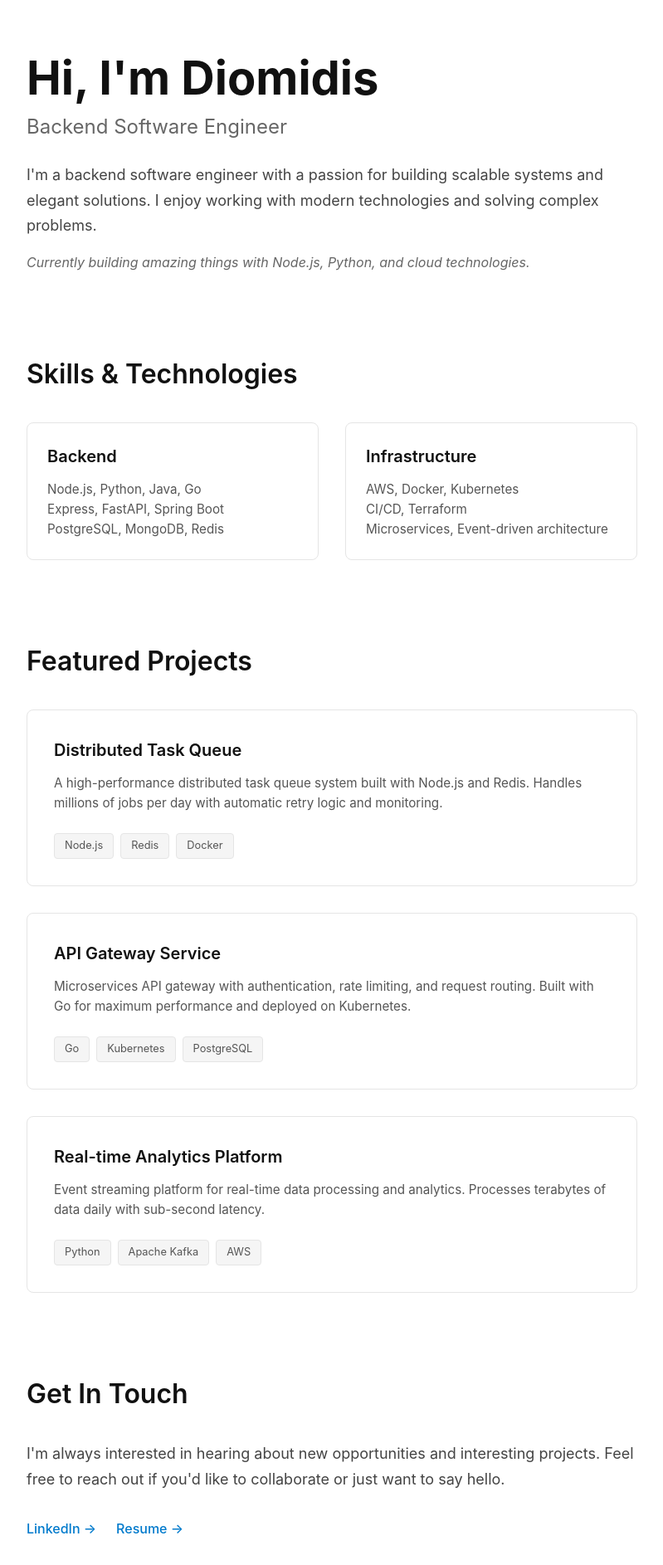
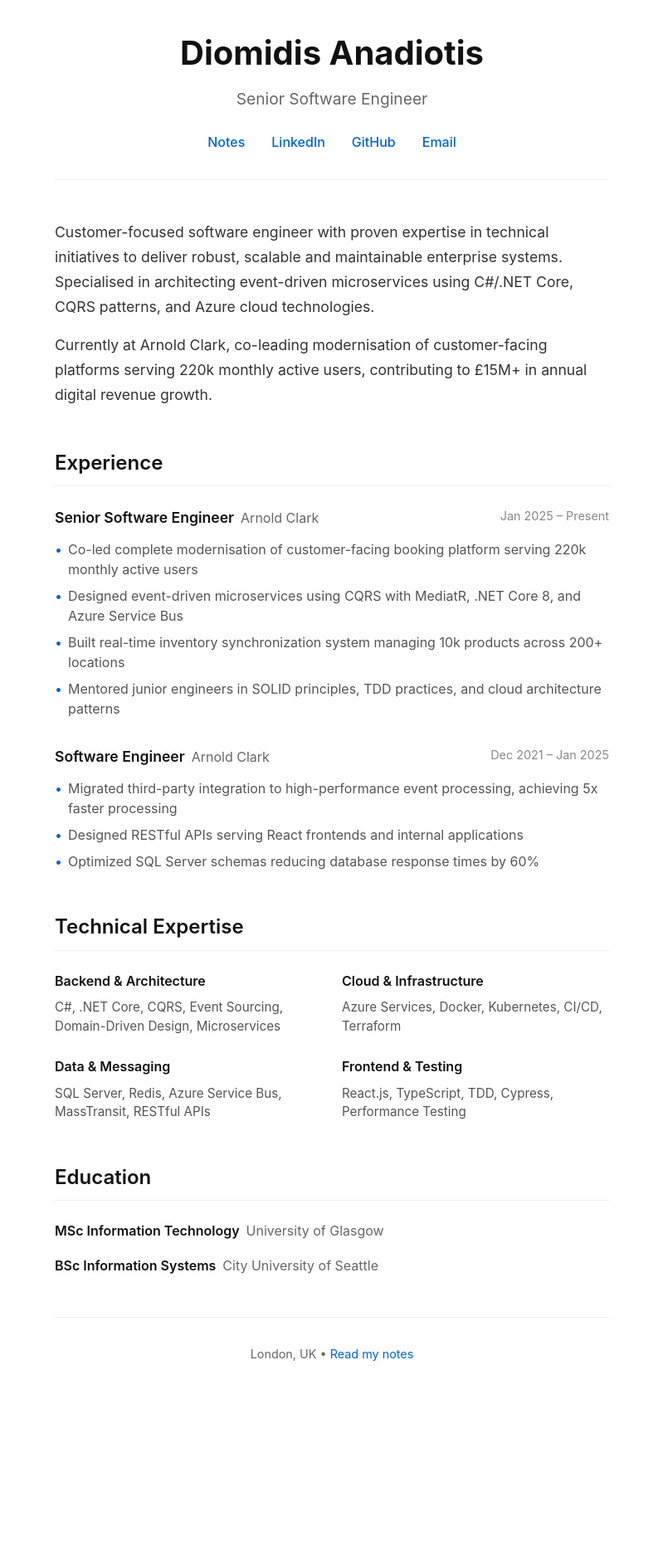
Before and after one commit to diomidis/diomidis.net, a React (Vite) app: page / in a window 1280 px wide. Shown: the top 1886 px of the page at 83% size, without its empty margins (240-1039 px from the left). After the commit the page ends 1675 px from the top, so only its background shows below. Built offline with nearby package versions, Linux system fonts and the light colour scheme.

Commit message:
Redesign with Matt Parker layout and CV content

```diff
--- a/index.html
+++ b/index.html
@@ -4,7 +4,7 @@
     <meta charset="UTF-8" />
     <link rel="icon" type="image/svg+xml" href="/vite.svg" />
     <meta name="viewport" content="width=device-width, initial-scale=1.0" />
-    <title>Diomidis Anadiotis - Backend Software Engineer</title>
+    <title>Diomidis Anadiotis - Senior Software Engineer</title>
   </head>
   <body>
     <div id="root"></div>
--- a/src/App.css
+++ b/src/App.css
@@ -6,211 +6,220 @@
 }
 
 body {
-  font-family: -apple-system, BlinkMacSystemFont, 'Segoe UI', 'Roboto', 'Oxygen',
-    'Ubuntu', 'Cantarell', 'Fira Sans', 'Droid Sans', 'Helvetica Neue',
-    sans-serif;
-  -webkit-font-smoothing: antialiased;
-  -moz-osx-font-smoothing: grayscale;
+  font-family: -apple-system, BlinkMacSystemFont, 'Segoe UI', system-ui, sans-serif;
   line-height: 1.6;
   color: #333;
   background-color: #fff;
+  font-size: 16px;
 }
 
-.app {
+/* Container - Matt Parker style centered layout */
+.container {
+  max-width: 700px;
+  margin: 0 auto;
+  padding: 2rem 1rem;
   min-height: 100vh;
+  display: flex;
+  flex-direction: column;
 }
 
-.main {
-  max-width: 800px;
-  margin: 0 auto;
-  padding: 4rem 2rem;
+/* Header */
+.header {
+  text-align: center;
+  margin-bottom: 3rem;
+  padding-bottom: 2rem;
+  border-bottom: 1px solid #eee;
 }
 
-/* Hero Section */
-.hero {
-  margin-bottom: 6rem;
-}
-
-.hero-title {
-  font-size: 3.5rem;
+.name {
+  font-size: 2.5rem;
   font-weight: 700;
   color: #111;
   margin-bottom: 0.5rem;
-  line-height: 1.1;
 }
 
-.hero-subtitle {
-  font-size: 1.5rem;
+.title {
+  font-size: 1.2rem;
   color: #666;
-  margin-bottom: 1.5rem;
-  font-weight: 400;
-}
-
-.hero-description {
-  font-size: 1.125rem;
-  color: #444;
-  margin-bottom: 1rem;
-  line-height: 1.7;
-}
-
-.hero-current {
-  font-size: 1rem;
-  color: #666;
-  font-style: italic;
-}
-
-/* Section Titles */
-.section-title {
-  font-size: 2rem;
-  font-weight: 600;
-  color: #111;
-  margin-bottom: 2rem;
-}
-
-/* Skills Section */
-.skills {
-  margin-bottom: 6rem;
-}
-
-.skills-grid {
-  display: grid;
-  grid-template-columns: repeat(auto-fit, minmax(300px, 1fr));
-  gap: 2rem;
-}
-
-.skill-category {
-  padding: 1.5rem;
-  border: 1px solid #e5e5e5;
-  border-radius: 8px;
-  transition: all 0.2s ease;
-}
-
-.skill-category:hover {
-  border-color: #007acc;
-  transform: translateY(-2px);
-  box-shadow: 0 4px 12px rgba(0, 0, 0, 0.1);
-}
-
-.skill-title {
-  font-size: 1.25rem;
-  font-weight: 600;
-  color: #111;
-  margin-bottom: 0.75rem;
-}
-
-.skill-list {
-  font-size: 0.95rem;
-  color: #555;
-  line-height: 1.6;
-}
-
-/* Projects Section */
-.projects {
-  margin-bottom: 6rem;
-}
-
-.projects-grid {
-  display: grid;
-  gap: 2rem;
-}
-
-.project-card {
-  padding: 2rem;
-  border: 1px solid #e5e5e5;
-  border-radius: 8px;
-  transition: all 0.2s ease;
-}
-
-.project-card:hover {
-  border-color: #007acc;
-  transform: translateY(-2px);
-  box-shadow: 0 4px 12px rgba(0, 0, 0, 0.1);
-}
-
-.project-title {
-  font-size: 1.25rem;
-  font-weight: 600;
-  color: #111;
-  margin-bottom: 0.75rem;
-}
-
-.project-description {
-  font-size: 0.95rem;
-  color: #555;
-  line-height: 1.6;
   margin-bottom: 1.5rem;
 }
 
-.project-tags {
+.nav {
   display: flex;
-  gap: 0.5rem;
+  justify-content: center;
+  gap: 2rem;
   flex-wrap: wrap;
 }
 
-.tag {
-  font-size: 0.8rem;
-  background-color: #f5f5f5;
-  color: #555;
-  padding: 0.25rem 0.75rem;
-  border-radius: 4px;
-  border: 1px solid #e5e5e5;
-}
-
-/* Contact Section */
-.contact {
-  margin-bottom: 4rem;
-}
-
-.contact-description {
-  font-size: 1.125rem;
-  color: #444;
-  margin-bottom: 2rem;
-  line-height: 1.7;
-}
-
-.contact-links {
-  display: flex;
-  gap: 1.5rem;
-  flex-wrap: wrap;
-}
-
-.contact-link {
-  color: #007acc;
+.nav a {
+  color: #0066cc;
   text-decoration: none;
-  font-size: 1rem;
   font-weight: 500;
   transition: color 0.2s ease;
 }
 
-.contact-link:hover {
-  color: #005a99;
+.nav a:hover {
+  color: #004499;
   text-decoration: underline;
 }
 
-/* Responsive Design */
+/* Main content */
+.main {
+  flex: 1;
+}
+
+.intro {
+  margin-bottom: 3rem;
+  font-size: 1.1rem;
+  line-height: 1.7;
+}
+
+.intro p {
+  margin-bottom: 1rem;
+}
+
+.intro p:last-child {
+  margin-bottom: 0;
+}
+
+/* Sections */
+.section {
+  margin-bottom: 3rem;
+}
+
+.section h2 {
+  font-size: 1.5rem;
+  font-weight: 600;
+  color: #111;
+  margin-bottom: 1.5rem;
+  padding-bottom: 0.5rem;
+  border-bottom: 1px solid #eee;
+}
+
+/* Experience */
+.experience-item {
+  margin-bottom: 2rem;
+}
+
+.experience-header {
+  margin-bottom: 0.75rem;
+}
+
+.experience-header h3 {
+  font-size: 1.1rem;
+  font-weight: 600;
+  color: #111;
+  display: inline;
+}
+
+.company {
+  color: #666;
+  margin-left: 0.5rem;
+}
+
+.period {
+  color: #888;
+  font-size: 0.9rem;
+  float: right;
+}
+
+.experience-item ul {
+  list-style: none;
+  padding-left: 0;
+}
+
+.experience-item li {
+  margin-bottom: 0.5rem;
+  padding-left: 1rem;
+  position: relative;
+  color: #555;
+  line-height: 1.5;
+}
+
+.experience-item li:before {
+  content: "•";
+  color: #0066cc;
+  position: absolute;
+  left: 0;
+}
+
+/* Skills */
+.skills-grid {
+  display: grid;
+  grid-template-columns: repeat(auto-fit, minmax(300px, 1fr));
+  gap: 1.5rem;
+}
+
+.skill-group h3 {
+  font-size: 1rem;
+  font-weight: 600;
+  color: #111;
+  margin-bottom: 0.5rem;
+}
+
+.skill-group p {
+  color: #555;
+  font-size: 0.95rem;
+  line-height: 1.5;
+}
+
+/* Education */
+.education-item {
+  margin-bottom: 1rem;
+}
+
+.education-item h3 {
+  font-size: 1rem;
+  font-weight: 600;
+  color: #111;
+  display: inline;
+}
+
+.institution {
+  color: #666;
+  margin-left: 0.5rem;
+}
+
+/* Footer */
+.footer {
+  text-align: center;
+  padding-top: 2rem;
+  border-top: 1px solid #eee;
+  color: #666;
+  font-size: 0.9rem;
+}
+
+.footer a {
+  color: #0066cc;
+  text-decoration: none;
+}
+
+.footer a:hover {
+  text-decoration: underline;
+}
+
+/* Responsive design */
 @media (max-width: 768px) {
-  .main {
-    padding: 2rem 1rem;
+  .container {
+    padding: 1.5rem 1rem;
   }
 
-  .hero-title {
-    font-size: 2.5rem;
+  .name {
+    font-size: 2rem;
   }
 
-  .hero-subtitle {
-    font-size: 1.25rem;
+  .nav {
+    gap: 1.5rem;
   }
 
-  .section-title {
-    font-size: 1.75rem;
+  .period {
+    float: none;
+    display: block;
+    margin-top: 0.25rem;
   }
 
   .skills-grid {
     grid-template-columns: 1fr;
-  }
-
-  .contact-links {
-    flex-direction: column;
     gap: 1rem;
   }
 }
--- a/src/App.tsx
+++ b/src/App.tsx
@@ -3,116 +3,99 @@ import './App.css'
 
 function App() {
   return (
-    <div className="app">
+    <div className="container">
+      <header className="header">
+        <h1 className="name">Diomidis Anadiotis</h1>
+        <p className="title">Senior Software Engineer</p>
+        <nav className="nav">
+          <a href="https://blog.diomidis.net" target="_blank" rel="noopener noreferrer">Notes</a>
+          <a href="https://linkedin.com/in/diomidis-anadiotis" target="_blank" rel="noopener noreferrer">LinkedIn</a>
+          <a href="https://github.com/diomidis" target="_blank" rel="noopener noreferrer">GitHub</a>
+          <a href="mailto:info@diomidis.net">Email</a>
+        </nav>
+      </header>
+
       <main className="main">
-        {/* Hero Section */}
-        <section className="hero">
-          <h1 className="hero-title">Hi, I'm Diomidis</h1>
-          <p className="hero-subtitle">Backend Software Engineer</p>
-          <p className="hero-description">
-            I'm a backend software engineer with a passion for building scalable systems and elegant solutions.
-            I enjoy working with modern technologies and solving complex problems.
+        <section className="intro">
+          <p>
+            Customer-focused software engineer with proven expertise in technical initiatives to deliver robust,
+            scalable and maintainable enterprise systems. Specialised in architecting event-driven microservices
+            using C#/.NET Core, CQRS patterns, and Azure cloud technologies.
           </p>
-          <p className="hero-current">
-            Currently building amazing things with Node.js, Python, and cloud technologies.
+          <p>
+            Currently at Arnold Clark, co-leading modernisation of customer-facing platforms serving 220k monthly
+            active users, contributing to £15M+ in annual digital revenue growth.
           </p>
         </section>
 
-        {/* Skills Section */}
-        <section className="skills">
-          <h2 className="section-title">Skills & Technologies</h2>
+        <section className="section">
+          <h2>Experience</h2>
+          <div className="experience-item">
+            <div className="experience-header">
+              <h3>Senior Software Engineer</h3>
+              <span className="company">Arnold Clark</span>
+              <span className="period">Jan 2025 – Present</span>
+            </div>
+            <ul>
+              <li>Co-led complete modernisation of customer-facing booking platform serving 220k monthly active users</li>
+              <li>Designed event-driven microservices using CQRS with MediatR, .NET Core 8, and Azure Service Bus</li>
+              <li>Built real-time inventory synchronization system managing 10k products across 200+ locations</li>
+              <li>Mentored junior engineers in SOLID principles, TDD practices, and cloud architecture patterns</li>
+            </ul>
+          </div>
+
+          <div className="experience-item">
+            <div className="experience-header">
+              <h3>Software Engineer</h3>
+              <span className="company">Arnold Clark</span>
+              <span className="period">Dec 2021 – Jan 2025</span>
+            </div>
+            <ul>
+              <li>Migrated third-party integration to high-performance event processing, achieving 5x faster processing</li>
+              <li>Designed RESTful APIs serving React frontends and internal applications</li>
+              <li>Optimized SQL Server schemas reducing database response times by 60%</li>
+            </ul>
+          </div>
+        </section>
+
+        <section className="section">
+          <h2>Technical Expertise</h2>
           <div className="skills-grid">
-            <div className="skill-category">
-              <h3 className="skill-title">Backend</h3>
-              <p className="skill-list">
-                Node.js, Python, Java, Go<br/>
-                Express, FastAPI, Spring Boot<br/>
-                PostgreSQL, MongoDB, Redis
-              </p>
+            <div className="skill-group">
+              <h3>Backend & Architecture</h3>
+              <p>C#, .NET Core, CQRS, Event Sourcing, Domain-Driven Design, Microservices</p>
             </div>
-            <div className="skill-category">
-              <h3 className="skill-title">Infrastructure</h3>
-              <p className="skill-list">
-                AWS, Docker, Kubernetes<br/>
-                CI/CD, Terraform<br/>
-                Microservices, Event-driven architecture
-              </p>
+            <div className="skill-group">
+              <h3>Cloud & Infrastructure</h3>
+              <p>Azure Services, Docker, Kubernetes, CI/CD, Terraform</p>
+            </div>
+            <div className="skill-group">
+              <h3>Data & Messaging</h3>
+              <p>SQL Server, Redis, Azure Service Bus, MassTransit, RESTful APIs</p>
+            </div>
+            <div className="skill-group">
+              <h3>Frontend & Testing</h3>
+              <p>React.js, TypeScript, TDD, Cypress, Performance Testing</p>
             </div>
           </div>
         </section>
 
-        {/* Projects Section */}
-        <section className="projects">
-          <h2 className="section-title">Featured Projects</h2>
-          <div className="projects-grid">
-            <div className="project-card">
-              <h3 className="project-title">Distributed Task Queue</h3>
-              <p className="project-description">
-                A high-performance distributed task queue system built with Node.js and Redis.
-                Handles millions of jobs per day with automatic retry logic and monitoring.
-              </p>
-              <div className="project-tags">
-                <span className="tag">Node.js</span>
-                <span className="tag">Redis</span>
-                <span className="tag">Docker</span>
-              </div>
-            </div>
-
-            <div className="project-card">
-              <h3 className="project-title">API Gateway Service</h3>
-              <p className="project-description">
-                Microservices API gateway with authentication, rate limiting, and request routing.
-                Built with Go for maximum performance and deployed on Kubernetes.
-              </p>
-              <div className="project-tags">
-                <span className="tag">Go</span>
-                <span className="tag">Kubernetes</span>
-                <span className="tag">PostgreSQL</span>
-              </div>
-            </div>
-
-            <div className="project-card">
-              <h3 className="project-title">Real-time Analytics Platform</h3>
-              <p className="project-description">
-                Event streaming platform for real-time data processing and analytics.
-                Processes terabytes of data daily with sub-second latency.
-              </p>
-              <div className="project-tags">
-                <span className="tag">Python</span>
-                <span className="tag">Apache Kafka</span>
-                <span className="tag">AWS</span>
-              </div>
-            </div>
+        <section className="section">
+          <h2>Education</h2>
+          <div className="education-item">
+            <h3>MSc Information Technology</h3>
+            <span className="institution">University of Glasgow</span>
           </div>
-        </section>
-
-        {/* Contact Section */}
-        <section className="contact">
-          <h2 className="section-title">Get In Touch</h2>
-          <p className="contact-description">
-            I'm always interested in hearing about new opportunities and interesting projects.
-            Feel free to reach out if you'd like to collaborate or just want to say hello.
-          </p>
-          <div className="contact-links">
-            <a
-              href="https://linkedin.com/in/diomidis-anadiotis"
-              target="_blank"
-              rel="noopener noreferrer"
-              className="contact-link"
-            >
-              LinkedIn →
-            </a>
-            <a
-              href="https://github.com/diomidis/cv/blob/a132da5932c0c4a84df85af665e73edf90571a39/cv_1023.pdf"
-              target="_blank"
-              rel="noopener noreferrer"
-              className="contact-link"
-            >
-              Resume →
-            </a>
+          <div className="education-item">
+            <h3>BSc Information Systems</h3>
+            <span className="institution">City University of Seattle</span>
           </div>
         </section>
       </main>
+
+      <footer className="footer">
+        <p>London, UK • <a href="https://blog.diomidis.net" target="_blank" rel="noopener noreferrer">Read my notes</a></p>
+      </footer>
     </div>
   )
 }
```
